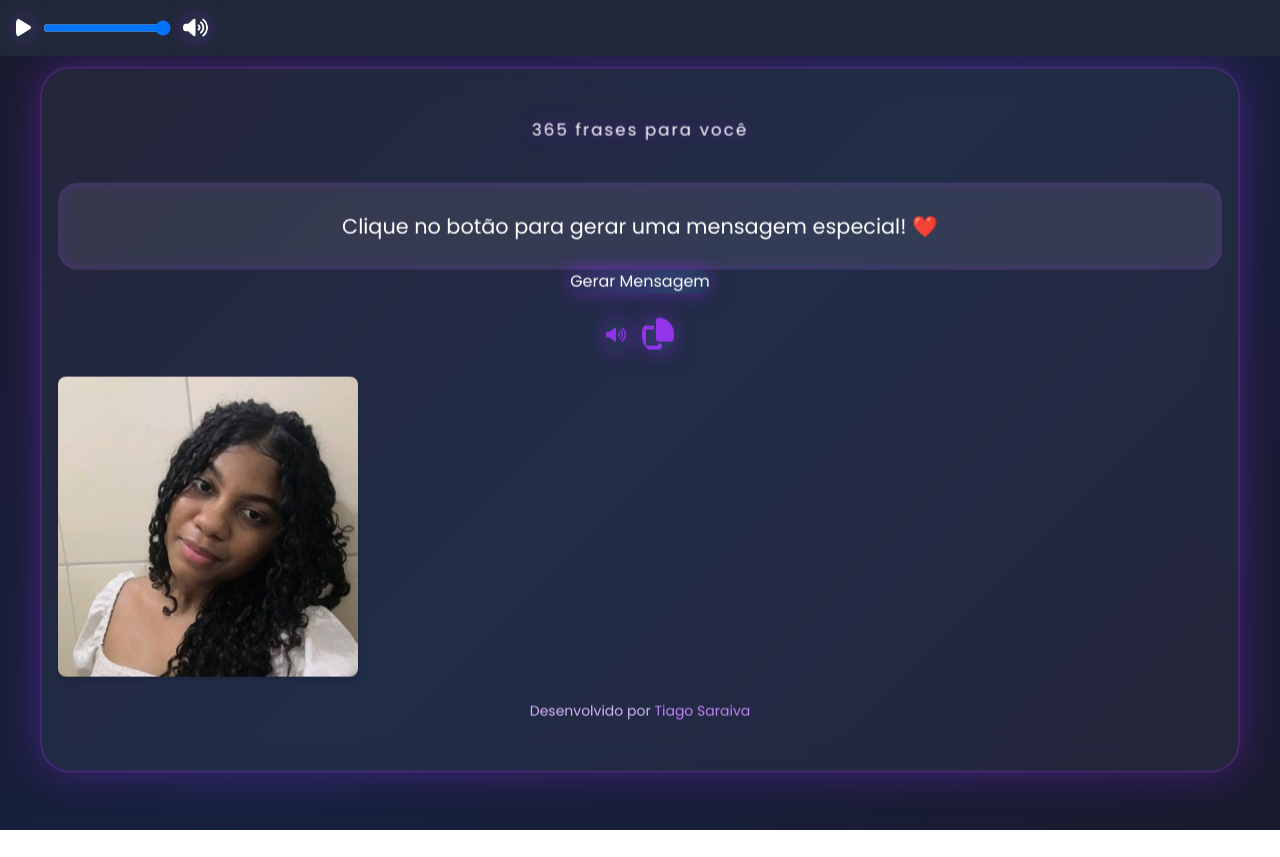
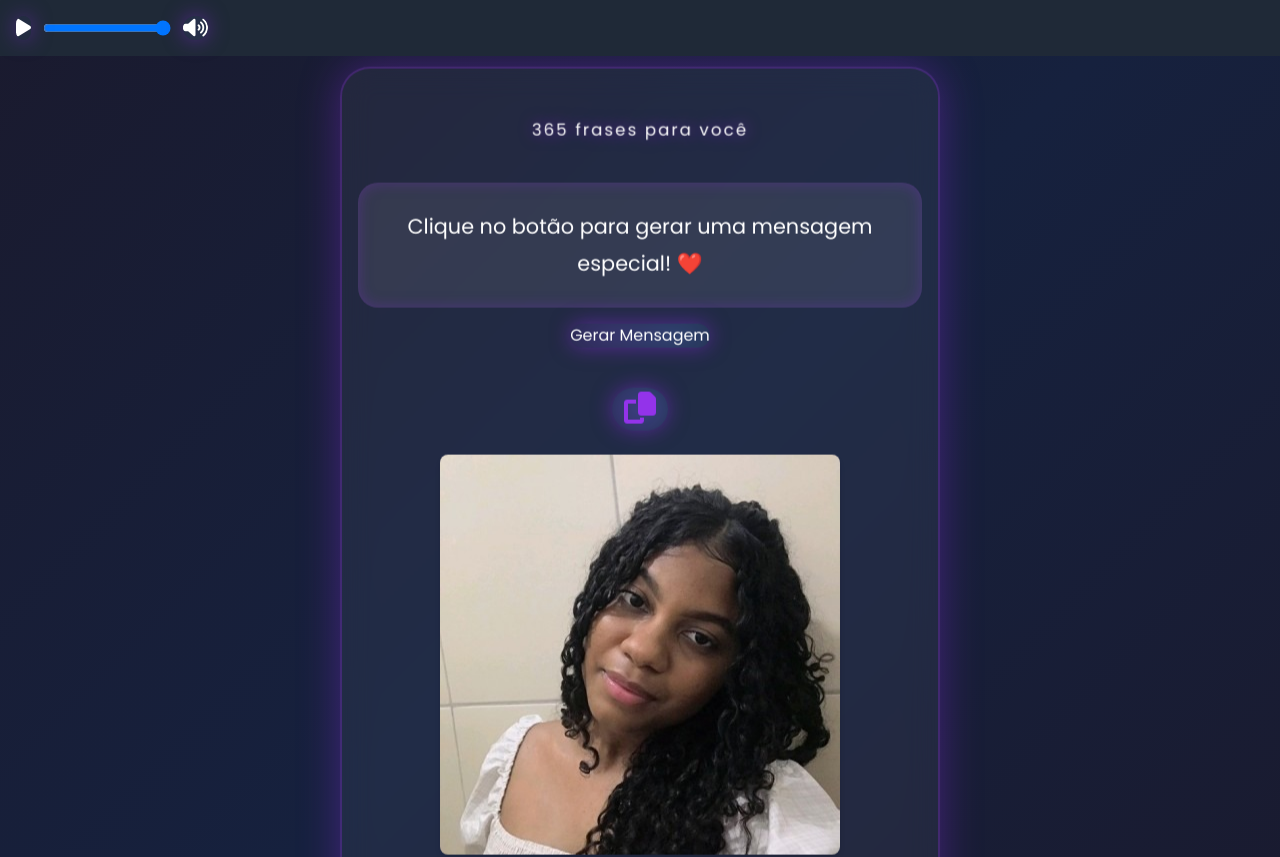
Before and after one commit to Saraiva-dev-br/365frasesparayou, a plain HTML site: page index.html in a window 1280 px wide. Shown: the top 857 px of the page. Before the commit the page ends 830 px from the top, so only its background shows below. Drawn offline with nearby package versions, Linux system fonts and the light colour scheme.

Commit message:
Update index.html

```diff
--- a/index.html
+++ b/index.html
@@ -1,22 +1,27 @@
 <!DOCTYPE html>
 <html lang="pt-BR">
+
 <head>
-    <meta charset="utf-8"/>
-    <meta name="viewport" content="width=device-width, initial-scale=1.0"/>
+    <meta charset="utf-8" />
+    <meta name="viewport" content="width=device-width, initial-scale=1.0" />
     <title>365 frases</title>
 
     <!-- Favicon -->
     <link rel="icon" type="image/x-icon" href="favicon-32x32.png">
 
     <!-- Updated External CSS with newer Font Awesome version -->
-    <link href="https://cdnjs.cloudflare.com/ajax/libs/font-awesome/6.4.0/css/all.min.css" rel="stylesheet"/>
-    <link href="https://fonts.googleapis.com/css2?family=Poppins:wght@400;500;600;700&display=swap" rel="stylesheet"/>
+    <link href="https://cdnjs.cloudflare.com/ajax/libs/font-awesome/6.4.0/css/all.min.css" rel="stylesheet" />
+    <link href="https://fonts.googleapis.com/css2?family=Poppins:wght@400;500;600;700&display=swap" rel="stylesheet" />
     <script src="https://cdn.tailwindcss.com"></script>
 
     <!-- Internal CSS in separate file: styles.css -->
     <link rel="stylesheet" href="styles.css">
 </head>
+
 <body>
+    <!-- Background Music -->
+    <audio id="audioPlayer" src="pingo_de_chuva.mp3" preload="auto"></audio>
+
     <!-- Background Music with Controls -->
     <div class="bg-gray-800 p-4 text-white fixed top-0 w-full z-10">
         <div class="flex items-center justify-between">
@@ -32,12 +37,12 @@
                 </button>
             </div>
 
-            </div>
         </div>
+    </div>
     </div>
 
     <!-- Main Container -->
-    <div class="container mt-16 px-4">
+    <div class="container mt-16 px-4 max-w-[600px] *:mb-4">
         <h1>365 frases para você</h1>
 
         <!-- Message Display -->
@@ -45,39 +50,33 @@
         <button id="botao">Gerar Mensagem</button>
 
         <!-- Action Buttons -->
-        <div class="mt-6 flex justify-center space-x-4">
-            <button class="text-purple-600 hover:text-purple-800" id="musicToggle">
+        <div class="mt-6 flex justify-center space-x-4 *:px-3 *:py-1">
+            <!-- <button class="text-purple-600 hover:text-purple-800" id="musicToggle">
                 <i class="fas fa-volume-up"></i>
-            </button>
+            </button> -->
             <button class="text-purple-600 hover:text-purple-800 copy">
                 <i class="fas fa-copy fa-2x"></i>
             </button>
         </div>
 
         <!-- Image Section -->
-        <div class="mt-6">
-            <img src="carambola.jpg"
-                 alt="Imagem de uma jovem sorrindo, representando felicidade e positividade"
-                 class="rounded-lg shadow-md"
-                 width="300"
-                 height="200"/>
+        <div class="mt-6 flex justify-center">
+            <img src="carambola.jpg" alt="Imagem de uma jovem sorrindo, representando felicidade e positividade"
+                class="rounded-lg shadow-md  max-w-[400px]" width="100%" />
         </div>
 
         <!-- Footer -->
         <div class="mt-6 text-sm text-purple-300">
             Desenvolvido por
-            <a href="https://github.com/Saraiva-dev-br"
-               target="_blank"
-               class="text-purple-400 hover:text-purple-200 transition-colors duration-300">
+            <a href="https://github.com/Saraiva-dev-br" target="_blank"
+                class="text-purple-400 hover:text-purple-200 transition-colors duration-300">
                 Tiago Saraiva
             </a>
         </div>
     </div>
 
-    <!-- Background Music -->
-    <audio id="audioPlayer" src="Pingo de Chuva - Vocal Livre (Playback com Legenda)(MP3_160K).mp3" preload="auto"></audio>
-
     <!-- JavaScript in separate file: script.js -->
     <script src="scripts.js"></script>
 </body>
+
 </html>
```
